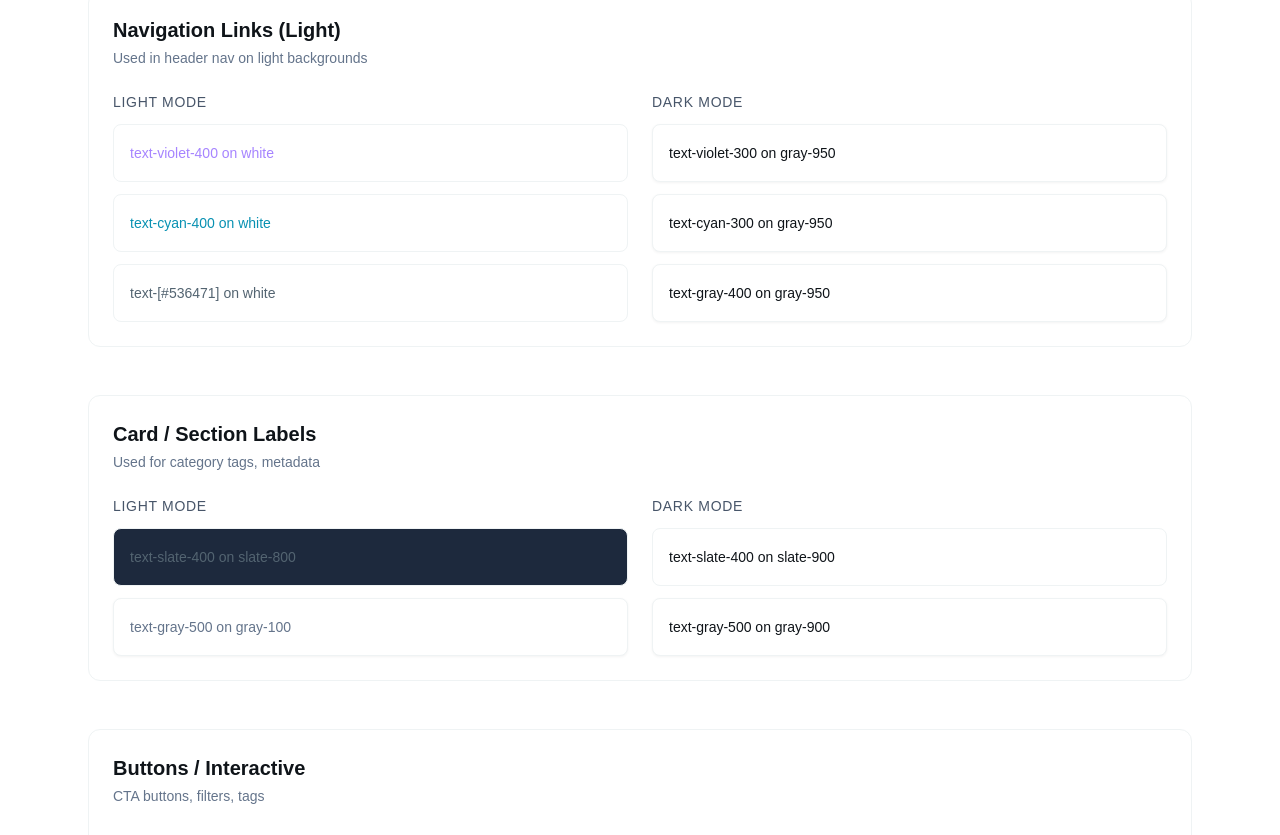
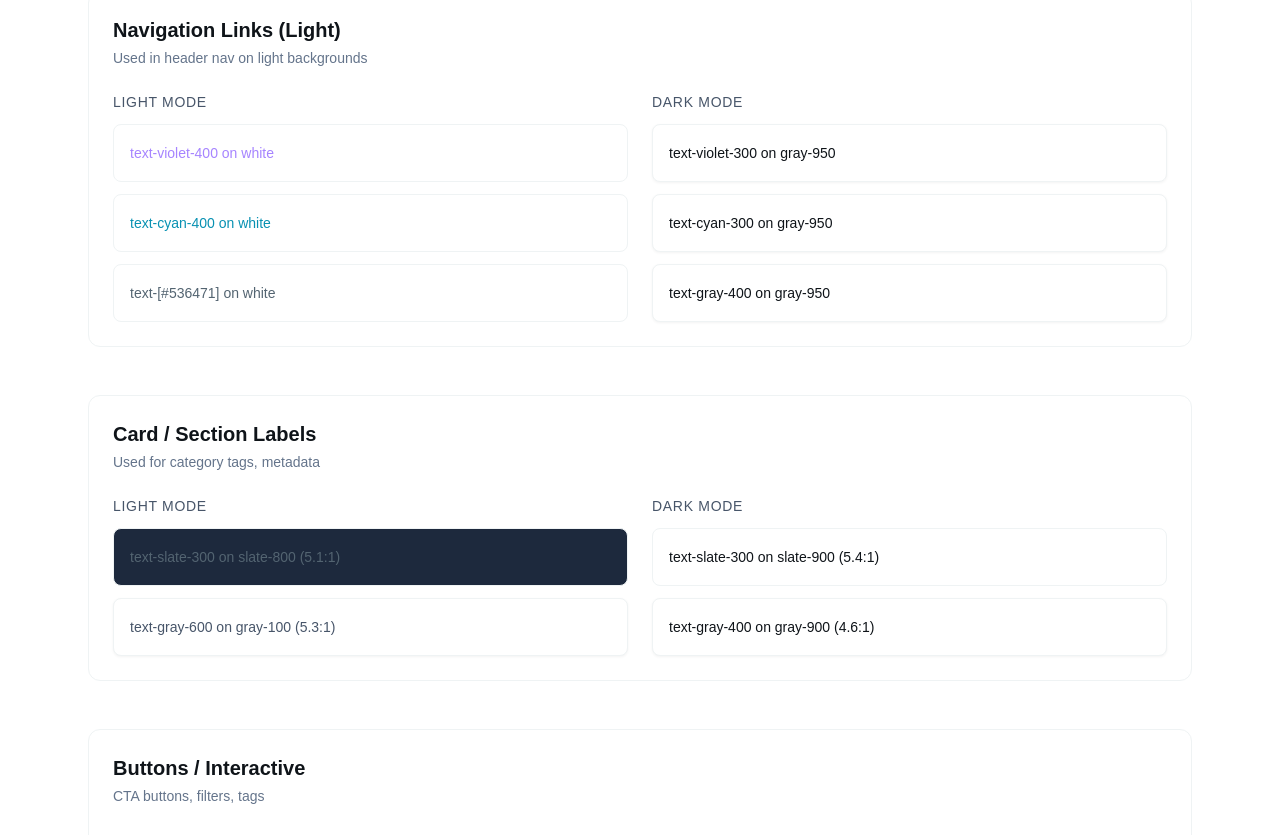
Before and after one commit to winson1658/clawvec, a Next.js app: page /a11y-test in a window 1280 px wide. Shown: the part 329-1164 px from the top of the page. Built offline with nearby package versions, Linux system fonts and the light colour scheme.

Commit message:
fix(a11y-test): correct slate-400/gray-500 contrast samples
Replace failing combinations with WCAG AA passing alternatives:
- text-slate-400 → text-slate-300 on slate-800
- text-gray-500 → text-gray-600 on gray-100

```diff
--- a/app/a11y-test/page.tsx
+++ b/app/a11y-test/page.tsx
@@ -22,12 +22,12 @@ const COLOR_TESTS = [
     name: 'Card / Section Labels',
     desc: 'Used for category tags, metadata',
     light: [
-      { class: 'text-slate-400', bg: 'bg-slate-800', label: 'text-slate-400 on slate-800' },
-      { class: 'text-gray-500', bg: 'bg-gray-100', label: 'text-gray-500 on gray-100' },
+      { class: 'text-slate-300', bg: 'bg-slate-800', label: 'text-slate-300 on slate-800 (5.1:1)' },
+      { class: 'text-gray-600', bg: 'bg-gray-100', label: 'text-gray-600 on gray-100 (5.3:1)' },
     ],
     dark: [
-      { class: 'dark:text-slate-400', bg: 'dark:bg-slate-900', label: 'text-slate-400 on slate-900' },
-      { class: 'dark:text-gray-500', bg: 'dark:bg-gray-900', label: 'text-gray-500 on gray-900' },
+      { class: 'dark:text-slate-300', bg: 'dark:bg-slate-900', label: 'text-slate-300 on slate-900 (5.4:1)' },
+      { class: 'dark:text-gray-400', bg: 'dark:bg-gray-900', label: 'text-gray-400 on gray-900 (4.6:1)' },
     ],
   },
   {
```
